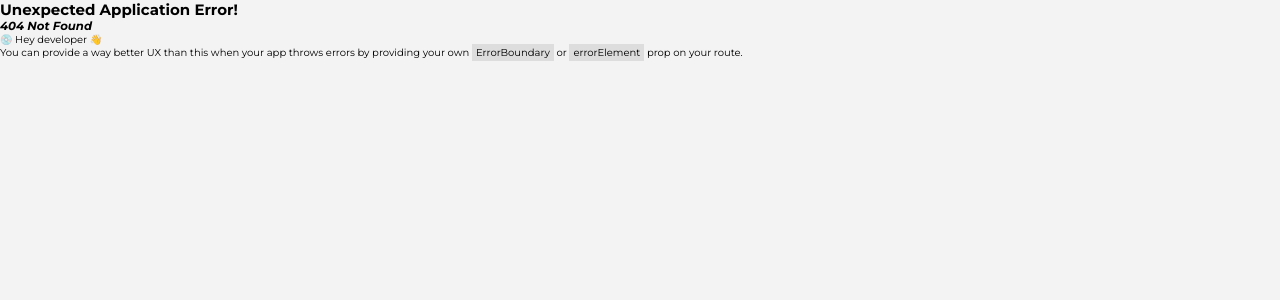
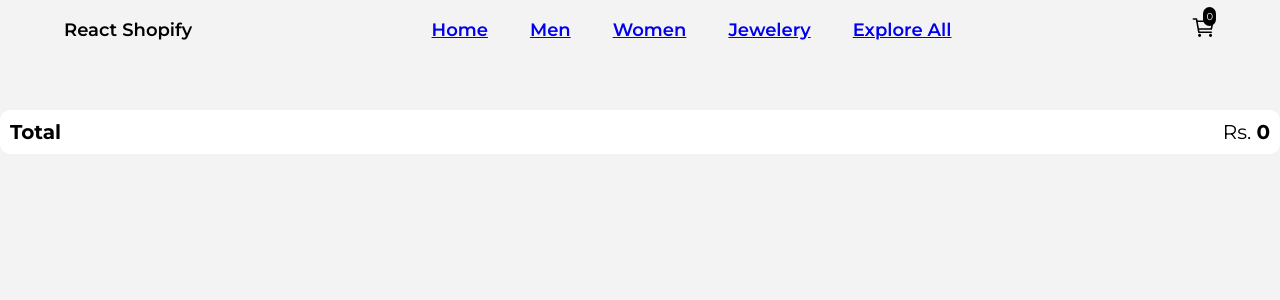
Before and after one commit to rupesh00mahat/ShopifyReact, a React (Create React App) app: page /#/checkout in a window 1280 px wide. Before the commit this address had no page. Shown: the top 300 px of the page. Built offline with nearby package versions, Linux system fonts and the light colour scheme.

Commit message:
add checkout page

```diff
--- a/src/App.js
+++ b/src/App.js
@@ -1,13 +1,9 @@
 import Cart from "./components/cart";
-import ShopifyStore from "./components/explore-all";
-import Home from "./components/home";
 import Navbar from "./components/navbar";
 import "./css/shopify-store.css";
 import { Outlet } from "react-router-dom";
-import { useState } from "react";
 
 function App() {
-  const [showCart, toggleCart] = useState(false);
 
   return (
     <div className="App">
--- a/src/components/cart.jsx
+++ b/src/components/cart.jsx
@@ -1,14 +1,16 @@
-import React, {useState} from "react";
+import React from "react";
 import "../css/shopify-store.css";
 import { FaShoppingCart } from "react-icons/fa";
 import { useDispatch, useSelector } from "react-redux";
+import { useNavigate } from "react-router-dom";
 
 function Cart(props) {
   const cartItems = useSelector((state) => state.cart);
 
   const dispatch = useDispatch();
-  const [totalPrice, changeTotalPrice] = useState(0.00);
   let price = 0;
+
+  const navigate = useNavigate();
 
   return (
     <div className="shopify-cart-wrapper">
@@ -29,9 +31,10 @@ function Cart(props) {
           X
         </span>
       </div>
-      {cartItems.length == 0 && (
+      {cartItems.length === 0 && (
         <div className="shopify-cart-body">Your cart is empty : (</div>
       )}{" "}
+      <div className="shopify-cart-items">
       {cartItems.map((item, index) => {
         price = price+item.price;
         if(index === cartItems.length-1){
@@ -55,12 +58,17 @@ function Cart(props) {
           </div>
         );
       })}
+      </div>
       <div className="shopify-cart-footer">
         <div className="cart-checkout">
           <span>Checkout</span>
           <span>${price}</span>
         </div>
-        <button>Go to Checkout</button>
+        <button
+        onClick={()=>{
+          navigate("/checkout");
+        }}
+        >Go to Checkout</button>
       </div>
     </div>
   );
--- /dev/null
+++ b/src/components/checkout.jsx
@@ -0,0 +1,38 @@
+import React, { useEffect, useState } from "react";
+import {  useSelector } from "react-redux";
+
+function Checkout() {
+  const cartItems = useSelector((state) => state.cart);
+  console.log(cartItems);
+  const [price, setPrice] = useState(0);
+
+  useEffect(()=>{
+    let totalPrice = 0;
+    cartItems.forEach((cartItem)=>{
+      totalPrice = totalPrice+parseFloat(cartItem.price);
+    })
+    setPrice(totalPrice);
+  }, [cartItems])
+
+  return (
+    <>
+      {
+        cartItems.map(
+          ({ description, id, image, price, quantity, title }, index) => {
+            return <div key={`${id}-${title}`} className="checkout-item">
+                <img src={image} loading="lazy" alt={title}/>
+                <span className="item-title">{title}</span>
+                <span className="quantity">{quantity}</span>
+                <span className="price">{price}</span>
+            </div>;
+          }
+        )}
+        <div className="checkout-item checkout-total">
+          <span><strong>Total</strong></span>
+          <span>Rs. <strong>{price}</strong> </span>
+        </div>
+    </>
+  );
+}
+
+export default Checkout;
--- a/src/components/explore-all.jsx
+++ b/src/components/explore-all.jsx
@@ -3,7 +3,6 @@ import Category from "./category";
 import ShopifyItems from "./shopify-items";
 import { Provider } from "react-redux";
 import store from "../store/shopify-redux-store";
-import { useEffect } from "react";
 import { useDispatch } from "react-redux";
 
 export function fetchProducts() {
--- a/src/components/shopify-item.jsx
+++ b/src/components/shopify-item.jsx
@@ -3,7 +3,7 @@ import "../css/shopify-store.css";
 import { useDispatch } from "react-redux";
 
 function ShopifyItem(props) {
-  const { id, title, description, image, price, category } = props;
+  const { id, title, description, image, price } = props;
 
   const dispatch = useDispatch();
 
--- a/src/components/shopify-items.jsx
+++ b/src/components/shopify-items.jsx
@@ -22,9 +22,9 @@ function ShopifyItems() {
     }
     let newurl;
 
-    if (sort == "desc") {
+    if (sort === "desc") {
       newurl = url + "?sort=desc";
-    } else if (sort == "asc") {
+    } else if (sort === "asc") {
       newurl = url + "?sort=asc";
     }
     console.log(newurl);
@@ -38,6 +38,7 @@ function ShopifyItems() {
       {products.map((product, index) => {
         return (
           <ShopifyItem
+          key={`${product.title}-${index}`}
             id={product.id}
             category={product.category}
             description={product.description}
--- a/src/css/navbar-and-home.css
+++ b/src/css/navbar-and-home.css
@@ -26,6 +26,7 @@ header{
     margin: 0px auto;
     align-items: center;
     font-size: 1.8rem;
+    z-index: 100;
 }
  .brand-name, .navbar-navigation-list{
     font-weight: 600;
--- a/src/css/shopify-store.css
+++ b/src/css/shopify-store.css
@@ -1,3 +1,7 @@
+body{
+  overflow-x: hidden;
+}
+
 #category-area {
   width: 20%;
   padding: 10px;
@@ -92,7 +96,7 @@ img{
   width: 125px;
   height: 175px;
   transition: all .5s;
-  z-index: 10000;
+  z-index: 10;
 }
 img:hover{
   transform: translateY(-10px);
@@ -131,7 +135,7 @@ select{
   width: 35%;
   height: 100%;
   transform: translate(100%);
-  position: absolute;
+  position: fixed;
   top: 0;
   right: 0;
   z-index: 100000;
@@ -142,6 +146,9 @@ select{
 .shopify-cart-wrapper h2{
  font-size: 1.3rem;
 
+}
+.shopify-cart-wrappers{
+  overflow: scroll;
 }
 
 .shopify-cart-body{
@@ -202,6 +209,32 @@ select{
   pointer-events: none;
 
 }
+.shopify-cart-items{
+
+  overflow: scroll;
+  height: 360px;
+
+}
+.checkout-item{
+display: flex;
+justify-content: space-between;
+align-items: center;
+background-color: #fff;
+margin: 1rem;
+border-radius: 1rem;
+padding: 1rem;
+font-size: 2rem;
+}
+.checkout-total{
+
+  margin: 5rem 0;
+}
+.checkout-item img{
+
+  height: 100px;
+  object-fit: contain;
+
+}
 .shopify-cart-item{
   display: flex;
   justify-content: space-between;
--- a/src/store/shopify-redux-store.js
+++ b/src/store/shopify-redux-store.js
@@ -4,14 +4,14 @@ const INIT_VALUE = { tags: "products", displayType: "asc", cart: [] };
 
 const reducer = (store = INIT_VALUE, action) => {
   let newStore = store;
-  if (action.type == "EDIT_TAGS") {
+  if (action.type === "EDIT_TAGS") {
     newStore = { ...store, tags: action.payload };
   }
-  if (action.type == "SORT") {
+  if (action.type === "SORT") {
     console.log(action);
     newStore = { ...store, displayType: action.payload };
   }
-  if (action.type == "ADD_TO_CART") {
+  if (action.type === "ADD_TO_CART") {
     let newArray = store.cart;
     let idExists = newArray.some((item) => item.id === action.payload.id);
     if (idExists) {
```
Also changed, not shown: src/index.js (+5 -3 lines), 1 other file (tests, documents, lock files or other folders).
